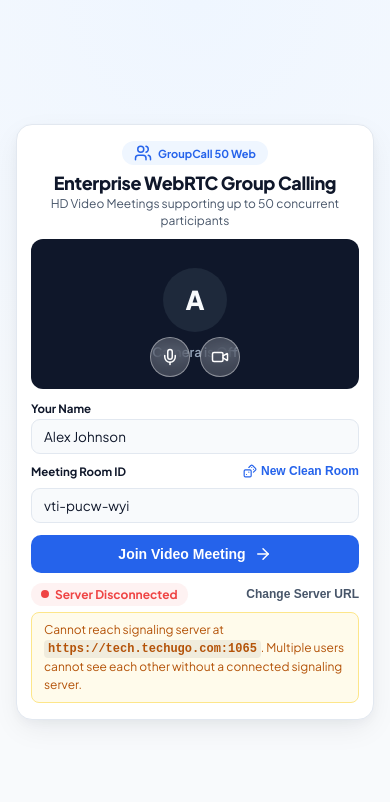
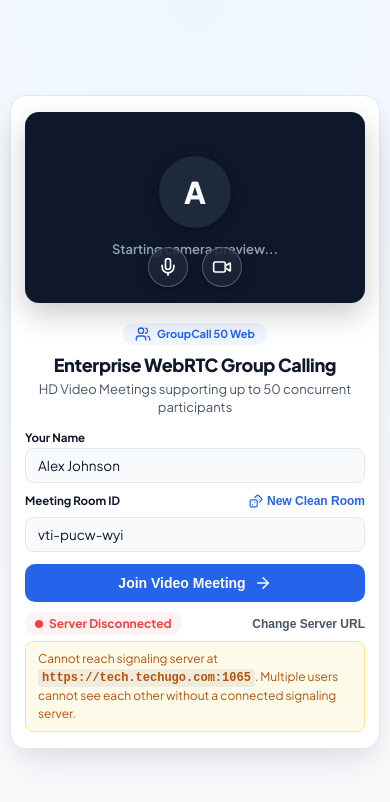
Before and after one commit to namanbansal-del/groupcallweb, a React (Vite) app: page / in a window 390 px wide. Shown: the top 802 px of the page. Built offline with nearby package versions, Linux system fonts and the light colour scheme; no server answers.

Commit message:
feat(lobby): enlarge camera preview with responsive Google Meet layout and fix video stream binding

```diff
--- a/src/components/Lobby.tsx
+++ b/src/components/Lobby.tsx
@@ -66,7 +66,9 @@ export const Lobby: React.FC<LobbyProps> = ({
     async function startPreview() {
       try {
         setCameraError(null);
-        const stream = await navigator.mediaDevices.getUserMedia({
+        let stream: MediaStream;
+        try {
+          stream = await navigator.mediaDevices.getUserMedia({
             video: {
               facingMode: 'user',
               width: { ideal: 1280, min: 640 },
@@ -75,11 +77,20 @@ export const Lobby: React.FC<LobbyProps> = ({
             },
             audio: true,
           });
+        } catch (strictErr) {
+          console.warn('Ideal camera constraints failed, trying basic fallback:', strictErr);
+          stream = await navigator.mediaDevices.getUserMedia({
+            video: true,
+            audio: true,
+          });
+        }
+
         if (active) {
           previewStreamRef.current = stream;
           setPreviewStream(stream);
           if (videoRef.current) {
             videoRef.current.srcObject = stream;
+            videoRef.current.play().catch(() => {});
           }
         } else {
           stream.getTracks().forEach((t) => t.stop());
@@ -87,10 +98,29 @@ export const Lobby: React.FC<LobbyProps> = ({
       } catch (err: any) {
         console.warn('Could not access camera/mic preview:', err);
         if (active) {
+          // Fallback to video-only if audio device is locked or unavailable
+          try {
+            const videoOnlyStream = await navigator.mediaDevices.getUserMedia({ video: true });
+            if (active) {
+              previewStreamRef.current = videoOnlyStream;
+              setPreviewStream(videoOnlyStream);
+              setMicEnabled(false);
+              if (videoRef.current) {
+                videoRef.current.srcObject = videoOnlyStream;
+                videoRef.current.play().catch(() => {});
+              }
+              return;
+            } else {
+              videoOnlyStream.getTracks().forEach((t) => t.stop());
+            }
+          } catch (_) {
+            // Both failed
+          }
+
           setCameraError(
             err.name === 'NotAllowedError'
-              ? 'Camera/microphone access blocked in browser. Please enable permissions.'
-              : 'Could not access camera device.'
+              ? 'Camera/microphone access blocked in browser. Please enable permissions in your address bar.'
+              : 'Could not access camera device. Check permissions or close other apps using the camera.'
           );
         }
       }
@@ -106,6 +136,20 @@ export const Lobby: React.FC<LobbyProps> = ({
       }
     };
   }, [mode]);
+
+  // Ensure videoRef always has the active stream attached and playing
+  useEffect(() => {
+    if (videoRef.current) {
+      if (previewStream && cameraEnabled) {
+        videoRef.current.srcObject = previewStream;
+        videoRef.current.play().catch((err) => {
+          console.warn('Preview video play warning:', err);
+        });
+      } else {
+        videoRef.current.srcObject = null;
+      }
+    }
+  }, [previewStream, cameraEnabled]);
 
   const togglePreviewCam = () => {
     const nextState = !cameraEnabled;
@@ -153,35 +197,25 @@ export const Lobby: React.FC<LobbyProps> = ({
   return (
     <div className="lobby-wrapper">
       <div className="lobby-card">
-        {/* Header */}
-        <div className="lobby-header">
-          <div className="lobby-badge">
-            <Users size={18} color="#2563EB" />
-            <span>GroupCall 50 Web</span>
-          </div>
-          <h1 className="lobby-title">Enterprise WebRTC Group Calling</h1>
-          <p className="lobby-subtitle">
-            HD Video Meetings supporting up to 50 concurrent participants
-          </p>
-        </div>
-
-        {/* Live Video Preview Box */}
+        <div className="lobby-grid">
+          {/* Left Column: Big Responsive Camera Preview */}
+          <div className="lobby-preview-col">
             <div className="preview-container">
-          {cameraEnabled && previewStream ? (
               <video
                 ref={videoRef}
                 autoPlay
                 playsInline
                 muted
                 className="preview-video video-mirrored"
+                style={{ display: cameraEnabled && previewStream ? 'block' : 'none' }}
               />
-          ) : (
+              {(!cameraEnabled || !previewStream) && (
                 <div className="preview-placeholder">
                   <div className="preview-avatar">
                     {name ? name.slice(0, 1).toUpperCase() : '?'}
                   </div>
-              <span style={{ textAlign: 'center', padding: '0 12px' }}>
-                {cameraError || 'Camera is Off'}
+                  <span className="preview-status-text">
+                    {cameraError || (!cameraEnabled ? 'Camera is Off' : 'Starting camera preview...')}
                   </span>
                 </div>
               )}
@@ -194,7 +228,7 @@ export const Lobby: React.FC<LobbyProps> = ({
                   onClick={togglePreviewMic}
                   title={micEnabled ? 'Mute Microphone' : 'Unmute Microphone'}
                 >
-              {micEnabled ? <Mic size={18} /> : <MicOff size={18} />}
+                  {micEnabled ? <Mic size={20} /> : <MicOff size={20} />}
                 </button>
                 <button
                   type="button"
@@ -202,9 +236,23 @@ export const Lobby: React.FC<LobbyProps> = ({
                   onClick={togglePreviewCam}
                   title={cameraEnabled ? 'Turn Off Camera' : 'Turn On Camera'}
                 >
-              {cameraEnabled ? <Video size={18} /> : <VideoOff size={18} />}
+                  {cameraEnabled ? <Video size={20} /> : <VideoOff size={20} />}
                 </button>
               </div>
+            </div>
+          </div>
+
+          {/* Right Column: Header & Join Form */}
+          <div className="lobby-action-col">
+            <div className="lobby-header">
+              <div className="lobby-badge">
+                <Users size={16} color="#2563EB" />
+                <span>GroupCall 50 Web</span>
+              </div>
+              <h1 className="lobby-title">Enterprise WebRTC Group Calling</h1>
+              <p className="lobby-subtitle">
+                HD Video Meetings supporting up to 50 concurrent participants
+              </p>
             </div>
 
             {/* Form Inputs */}
@@ -329,5 +377,7 @@ export const Lobby: React.FC<LobbyProps> = ({
             </div>
           </div>
         </div>
+      </div>
+    </div>
   );
 };
--- a/src/index.css
+++ b/src/index.css
@@ -85,17 +85,37 @@ html, body, #root, .app-root {
 .lobby-card {
   margin: auto;
   width: 100%;
-  max-width: 460px;
+  max-width: 1060px;
   background: var(--bg-card);
   border: 1px solid var(--border-card);
-  border-radius: 18px;
-  padding: 18px 22px;
-  box-shadow: 0 10px 30px -4px rgba(15, 23, 42, 0.08), 0 4px 12px -2px rgba(15, 23, 42, 0.04);
+  border-radius: 24px;
+  padding: 36px 40px;
+  box-shadow: 0 20px 45px -10px rgba(15, 23, 42, 0.1), 0 8px 20px -4px rgba(15, 23, 42, 0.05);
+  box-sizing: border-box;
+}
+
+.lobby-grid {
+  display: grid;
+  grid-template-columns: 1.35fr 1fr;
+  gap: 36px;
+  align-items: center;
+}
+
+.lobby-preview-col {
+  display: flex;
+  flex-direction: column;
+  width: 100%;
+}
+
+.lobby-action-col {
+  display: flex;
+  flex-direction: column;
+  width: 100%;
 }
 
 .lobby-header {
-  text-align: center;
-  margin-bottom: 10px;
+  text-align: left;
+  margin-bottom: 18px;
 }
 
 .lobby-badge {
@@ -108,70 +128,43 @@ html, body, #root, .app-root {
   font-weight: 700;
   padding: 3px 12px;
   border-radius: 9999px;
-  margin-bottom: 6px;
+  margin-bottom: 8px;
 }
 
 .lobby-title {
-  font-size: 19px;
+  font-size: 22px;
   font-weight: 800;
   letter-spacing: -0.02em;
   color: var(--text-primary);
-  margin-bottom: 2px;
+  margin-bottom: 4px;
 }
 
 .lobby-subtitle {
-  font-size: 12px;
+  font-size: 13px;
   color: var(--text-secondary);
-  line-height: 1.35;
-}
-
-.mode-toggle-group {
-  display: flex;
-  background: var(--bg-card-secondary);
-  border-radius: 10px;
-  padding: 3px;
-  gap: 5px;
-  margin-bottom: 10px;
-}
-
-.mode-btn {
-  flex: 1;
-  display: flex;
-  align-items: center;
-  justify-content: center;
-  gap: 6px;
-  padding: 6px 10px;
-  border: none;
-  background: transparent;
-  color: var(--text-secondary);
-  font-size: 12.5px;
-  font-weight: 600;
-  border-radius: 8px;
-  cursor: pointer;
-  transition: all 0.2s ease;
-}
-
-.mode-btn-active {
-  background: var(--bg-card);
-  color: var(--primary);
-  box-shadow: 0 2px 6px rgba(0, 0, 0, 0.06);
+  line-height: 1.4;
 }
 
 .preview-container {
   position: relative;
   width: 100%;
   aspect-ratio: 16 / 9;
-  max-height: clamp(120px, 20vh, 150px);
+  min-height: 320px;
+  max-height: 480px;
   background: #0F172A;
-  border-radius: 12px;
+  border-radius: 20px;
   overflow: hidden;
-  margin-bottom: 12px;
+  box-shadow: 0 12px 30px rgba(0, 0, 0, 0.2);
+  display: flex;
+  align-items: center;
+  justify-content: center;
 }
 
 .preview-video {
   width: 100%;
   height: 100%;
   object-fit: cover;
+  background: #0F172A;
 }
 
 .video-mirrored {
@@ -184,6 +177,7 @@ html, body, #root, .app-root {
   align-items: center;
   justify-content: center;
   height: 100%;
+  width: 100%;
   color: #94A3B8;
   gap: 12px;
   font-size: 13px;
@@ -191,45 +185,121 @@ html, body, #root, .app-root {
 }
 
 .preview-avatar {
-  width: 64px;
-  height: 64px;
+  width: 72px;
+  height: 72px;
   border-radius: 50%;
   background: #1E293B;
   color: #F8FAFC;
   display: flex;
   align-items: center;
   justify-content: center;
-  font-size: 26px;
+  font-size: 30px;
   font-weight: 800;
+  box-shadow: 0 4px 14px rgba(0, 0, 0, 0.3);
+}
+
+.preview-status-text {
+  text-align: center;
+  padding: 0 16px;
+  font-size: 13px;
+  color: #94A3B8;
+  max-width: 80%;
+  line-height: 1.4;
 }
 
 .preview-controls {
   position: absolute;
-  bottom: 12px;
+  bottom: 16px;
   left: 50%;
   transform: translateX(-50%);
   display: flex;
-  gap: 10px;
+  gap: 14px;
+  z-index: 10;
 }
 
 .preview-ctrl-btn {
-  width: 40px;
-  height: 40px;
+  width: 48px;
+  height: 48px;
   border-radius: 50%;
-  background: rgba(255, 255, 255, 0.2);
-  backdrop-filter: blur(8px);
-  border: 1px solid rgba(255, 255, 255, 0.4);
+  background: rgba(30, 41, 59, 0.7);
+  backdrop-filter: blur(12px);
+  border: 1px solid rgba(255, 255, 255, 0.25);
   color: #FFFFFF;
   display: flex;
   align-items: center;
   justify-content: center;
   cursor: pointer;
-  transition: all 0.2s;
+  transition: all 0.2s cubic-bezier(0.4, 0, 0.2, 1);
+  box-shadow: 0 4px 12px rgba(0, 0, 0, 0.25);
+}
+
+.preview-ctrl-btn:hover {
+  transform: scale(1.08);
+  background: rgba(51, 65, 85, 0.85);
 }
 
 .preview-ctrl-btn.ctrl-off {
-  background: var(--danger);
-  border-color: var(--danger);
+  background: #DC2626;
+  border-color: #DC2626;
+  color: #FFFFFF;
+}
+
+.preview-ctrl-btn.ctrl-off:hover {
+  background: #B91C1C;
+}
+
+@media (max-width: 880px) {
+  .lobby-card {
+    max-width: 540px;
+    padding: 24px 20px;
+    border-radius: 20px;
+  }
+
+  .lobby-grid {
+    grid-template-columns: 1fr;
+    gap: 20px;
+  }
+
+  .lobby-header {
+    text-align: center;
+    margin-bottom: 14px;
+  }
+
+  .preview-container {
+    min-height: 220px;
+    max-height: 320px;
+    border-radius: 16px;
+  }
+
+  .preview-ctrl-btn {
+    width: 44px;
+    height: 44px;
+  }
+}
+
+@media (max-width: 480px) {
+  .lobby-wrapper {
+    padding: 12px 10px;
+  }
+
+  .lobby-card {
+    padding: 16px 14px;
+    border-radius: 16px;
+  }
+
+  .preview-container {
+    min-height: 190px;
+    border-radius: 14px;
+  }
+
+  .lobby-title {
+    font-size: 19px;
+  }
+
+  .preview-ctrl-btn {
+    width: 40px;
+    height: 40px;
+  }
 }
 
 .lobby-form {
```
Lines whose indentation alone changed are shown as unchanged.
